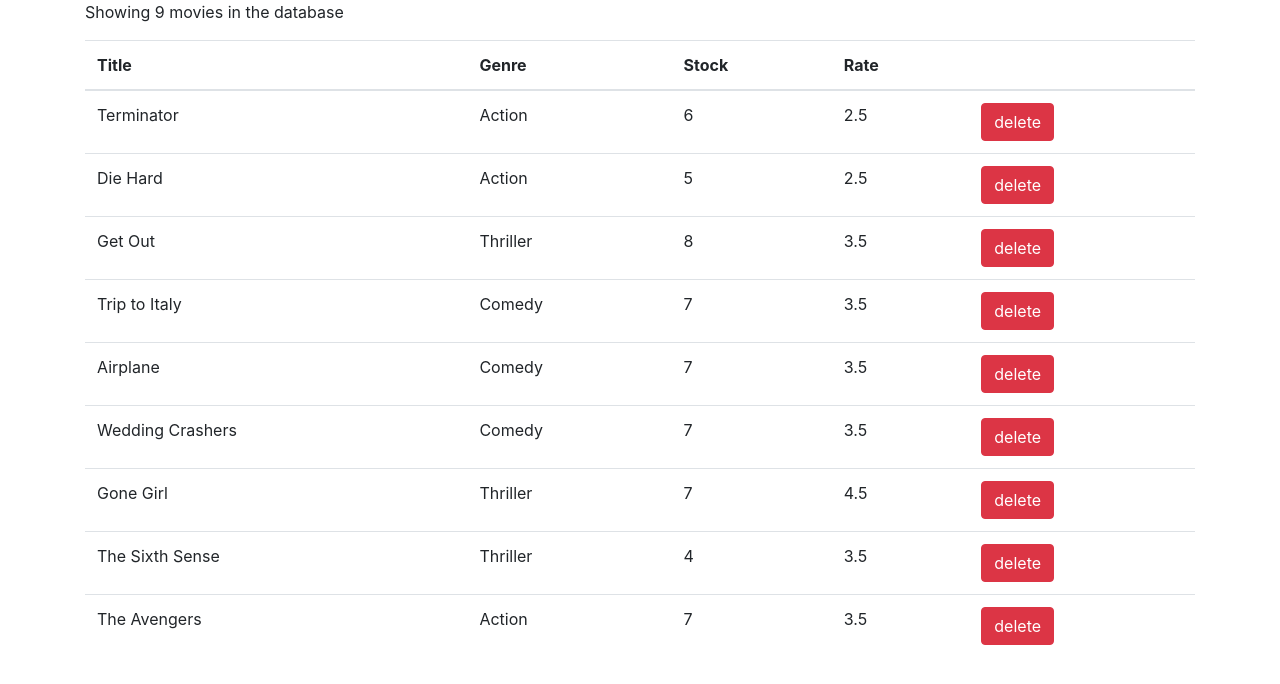
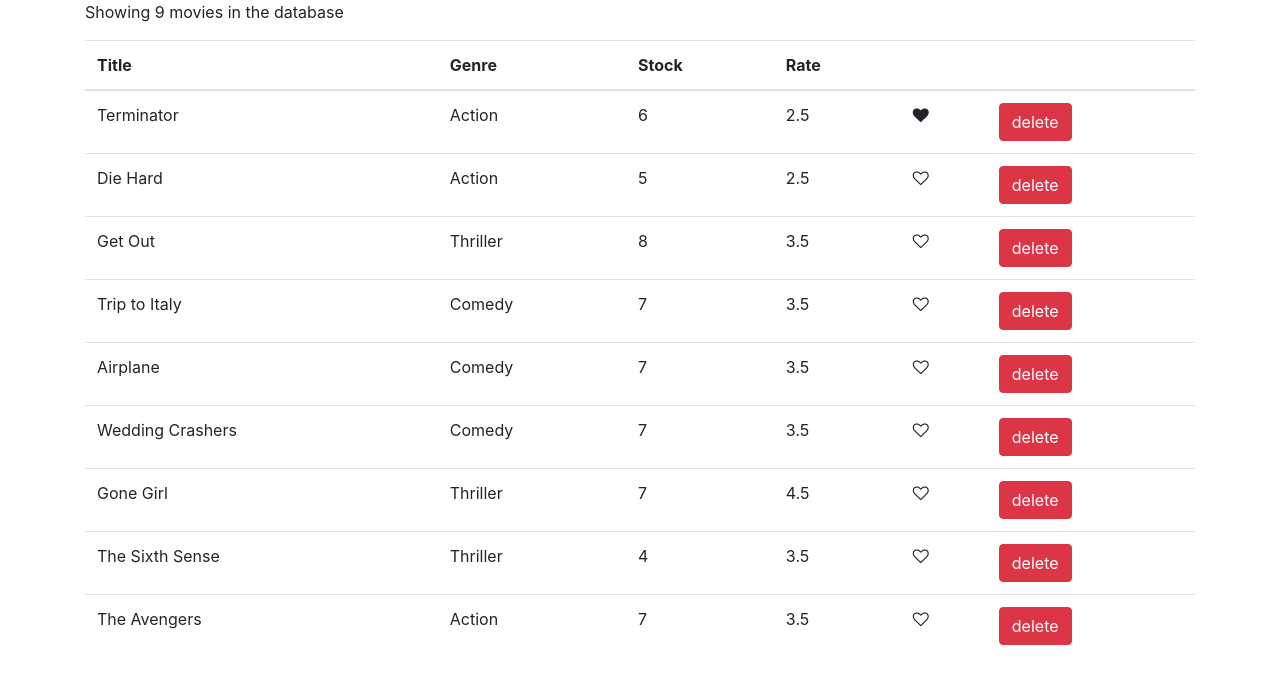
Before and after one commit to MonaliGanganeNeosoft/React-all, a React (Create React App) app: page / in a window 1280 px wide. Shown: the top 684 px of the page. Built offline with nearby package versions, Linux system fonts and the light colour scheme.

Commit message:
heart first true is done

```diff
--- /dev/null
+++ b/src/components/common/like.jsx
@@ -0,0 +1,16 @@
+import React, { Component } from "react";
+//Input:liked:boolean
+//Output:onClick
+class Like extends Component {
+  render() {
+    let classes = "fa fa-heart";
+    if (!this.props.liked) classes += "-o";
+    return (
+      <>
+        <i className={classes} aria-hidden="true"></i>
+      </>
+    );
+  }
+}
+
+export default Like;
--- a/src/components/movies.jsx
+++ b/src/components/movies.jsx
@@ -1,5 +1,6 @@
 import React, { Component } from "react";
 import { getMovies } from "../services/fakeMovieService";
+import Like from "./common/like";
 class Movies extends Component {
   state = {
     movies: getMovies(),
@@ -24,6 +25,7 @@ class Movies extends Component {
               <th>Stock</th>
               <th>Rate</th>
               <th></th>
+              <th></th>
             </tr>
           </thead>
           <tbody>
@@ -33,6 +35,9 @@ class Movies extends Component {
                 <td>{movie.genre.name}</td>
                 <td>{movie.numberInStock}</td>
                 <td>{movie.dailyRentalRate}</td>
+                <td>
+                  <Like liked={movie.liked} />
+                </td>
                 <td>
                   <button
                     onClick={() => this.handleDelete(movie)}
--- a/src/services/fakeMovieService.js
+++ b/src/services/fakeMovieService.js
@@ -7,64 +7,65 @@ const movies = [
     genre: { _id: "5b21ca3eeb7f6fbccd471818", name: "Action" },
     numberInStock: 6,
     dailyRentalRate: 2.5,
-    publishDate: "2018-01-03T19:04:28.809Z"
+    publishDate: "2018-01-03T19:04:28.809Z",
+    liked: true,
   },
   {
     _id: "5b21ca3eeb7f6fbccd471816",
     title: "Die Hard",
     genre: { _id: "5b21ca3eeb7f6fbccd471818", name: "Action" },
     numberInStock: 5,
-    dailyRentalRate: 2.5
+    dailyRentalRate: 2.5,
   },
   {
     _id: "5b21ca3eeb7f6fbccd471817",
     title: "Get Out",
     genre: { _id: "5b21ca3eeb7f6fbccd471820", name: "Thriller" },
     numberInStock: 8,
-    dailyRentalRate: 3.5
+    dailyRentalRate: 3.5,
   },
   {
     _id: "5b21ca3eeb7f6fbccd471819",
     title: "Trip to Italy",
     genre: { _id: "5b21ca3eeb7f6fbccd471814", name: "Comedy" },
     numberInStock: 7,
-    dailyRentalRate: 3.5
+    dailyRentalRate: 3.5,
   },
   {
     _id: "5b21ca3eeb7f6fbccd47181a",
     title: "Airplane",
     genre: { _id: "5b21ca3eeb7f6fbccd471814", name: "Comedy" },
     numberInStock: 7,
-    dailyRentalRate: 3.5
+    dailyRentalRate: 3.5,
   },
   {
     _id: "5b21ca3eeb7f6fbccd47181b",
     title: "Wedding Crashers",
     genre: { _id: "5b21ca3eeb7f6fbccd471814", name: "Comedy" },
     numberInStock: 7,
-    dailyRentalRate: 3.5
+    dailyRentalRate: 3.5,
   },
   {
     _id: "5b21ca3eeb7f6fbccd47181e",
     title: "Gone Girl",
     genre: { _id: "5b21ca3eeb7f6fbccd471820", name: "Thriller" },
     numberInStock: 7,
-    dailyRentalRate: 4.5
+    dailyRentalRate: 4.5,
   },
   {
     _id: "5b21ca3eeb7f6fbccd47181f",
     title: "The Sixth Sense",
     genre: { _id: "5b21ca3eeb7f6fbccd471820", name: "Thriller" },
     numberInStock: 4,
-    dailyRentalRate: 3.5
+    dailyRentalRate: 3.5,
   },
   {
     _id: "5b21ca3eeb7f6fbccd471821",
     title: "The Avengers",
     genre: { _id: "5b21ca3eeb7f6fbccd471818", name: "Action" },
     numberInStock: 7,
-    dailyRentalRate: 3.5
-  }
+    dailyRentalRate: 3.5,
+  },
 ];
 
 export function getMovies() {
@@ -72,13 +73,13 @@ export function getMovies() {
 }
 
 export function getMovie(id) {
-  return movies.find(m => m._id === id);
+  return movies.find((m) => m._id === id);
 }
 
 export function saveMovie(movie) {
-  let movieInDb = movies.find(m => m._id === movie._id) || {};
+  let movieInDb = movies.find((m) => m._id === movie._id) || {};
   movieInDb.name = movie.name;
-  movieInDb.genre = genresAPI.genres.find(g => g._id === movie.genreId);
+  movieInDb.genre = genresAPI.genres.find((g) => g._id === movie.genreId);
   movieInDb.numberInStock = movie.numberInStock;
   movieInDb.dailyRentalRate = movie.dailyRentalRate;
 
@@ -91,7 +92,7 @@ export function saveMovie(movie) {
 }
 
 export function deleteMovie(id) {
-  let movieInDb = movies.find(m => m._id === id);
+  let movieInDb = movies.find((m) => m._id === id);
   movies.splice(movies.indexOf(movieInDb), 1);
   return movieInDb;
 }
```
